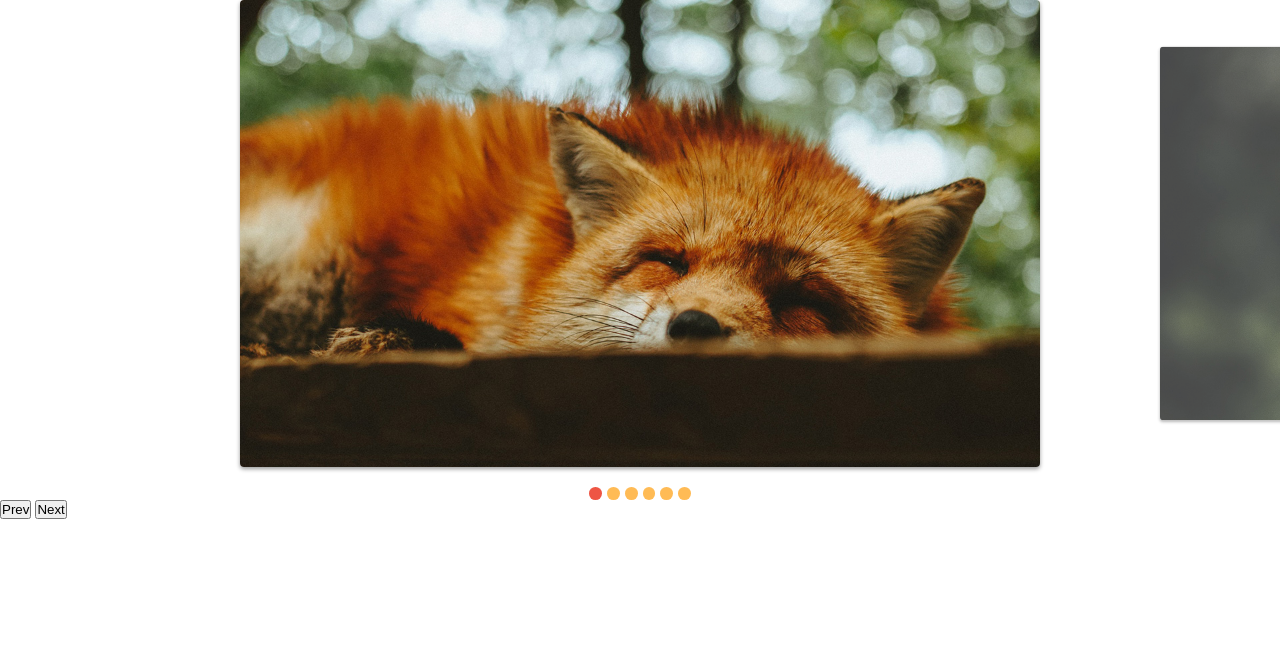
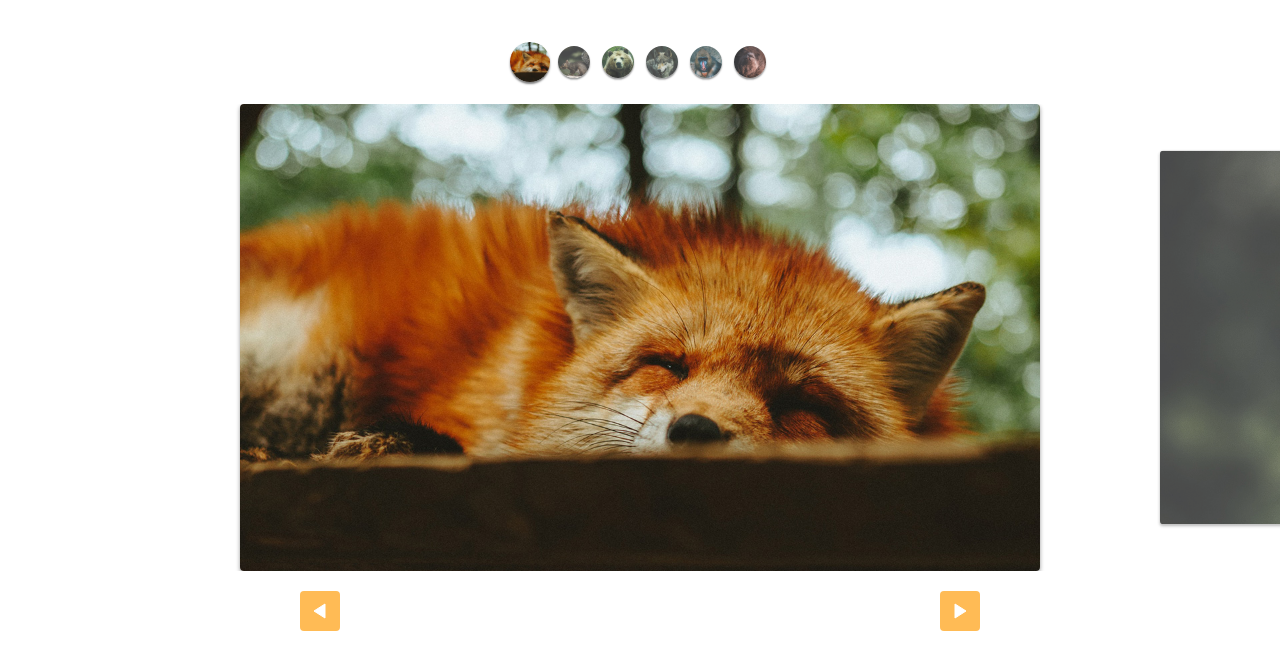
Before and after one commit to http-AbnerSantin/slide, a plain HTML site: page index.html in a window 1280 px wide. Drawn offline with Linux system fonts and the light colour scheme.

Commit message:
final do estilo do slide

```diff
--- a/JS/script.js
+++ b/JS/script.js
@@ -5,4 +5,4 @@ slide.init();
 
 slide.addArrow('.prev', '.next')
 
-slide.addControl();
+slide.addControl('.custom-controls');
--- a/css/style.css
+++ b/css/style.css
@@ -61,3 +61,46 @@ img {
 [data-control="slide"] li a:hover {
   background: #e54;
 }
+
+.custom-controls {
+  display: flex;
+  justify-content: center;
+  flex-wrap: wrap;
+  margin: 40px 0px 20px 0px;
+}
+
+.custom-controls li {
+  opacity: 0.8;
+  transform: scale(0.8);
+  width: 40px;
+  height: 40px;
+  border-radius: 50%;
+  overflow: hidden;
+  margin: 2px;
+  box-shadow: 0px 2px 2px rgba(0, 0, 0, 0.5);
+  transition: 0.3s;
+}
+
+.custom-controls li.active {
+  opacity: 1;
+  transform: scale(1);
+}
+
+.arrow-nav {
+  display: flex;
+  justify-content: space-around;
+  margin: 20px 0px;
+}
+.arrow-nav button {
+  cursor: pointer;
+  border: none;
+  border-radius: 4px;
+  color: #fff;
+  width: 40px;
+  height: 40px;
+  background: #fb5 url("../img/arrow.svg") center center no-repeat;
+}
+
+.arrow-nav button.prev {
+  transform: rotate(-180deg);
+}
--- a/index.html
+++ b/index.html
@@ -8,6 +8,14 @@
     <title>Slide curso JS</title>
   </head>
   <body>
+    <ul class="custom-controls">
+      <li><img src="img/foto1-thumb.jpg" alt="" /></li>
+      <li><img src="img/foto2-thumb.jpg" alt="" /></li>
+      <li><img src="img/foto3-thumb.jpg" alt="" /></li>
+      <li><img src="img/foto4-thumb.jpg" alt="" /></li>
+      <li><img src="img/foto5-thumb.jpg" alt="" /></li>
+      <li><img src="img/foto6-thumb.jpg" alt="" /></li>
+    </ul>
     <div class="wrapper">
       <ul class="slide">
         <li><img src="img/foto1.jpg" alt="" /></li>
@@ -19,8 +27,8 @@
       </ul>
     </div>
     <div class="arrow-nav">
-      <button class="prev">Prev</button>
-      <button class="next">Next</button>
+      <button class="prev"></button>
+      <button class="next"></button>
     </div>
     <script type="module" src="JS/script.js"></script>
   </body>
```
